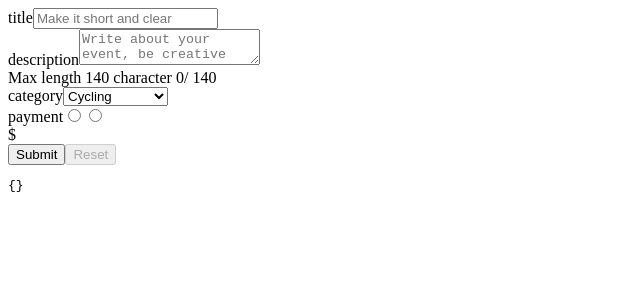
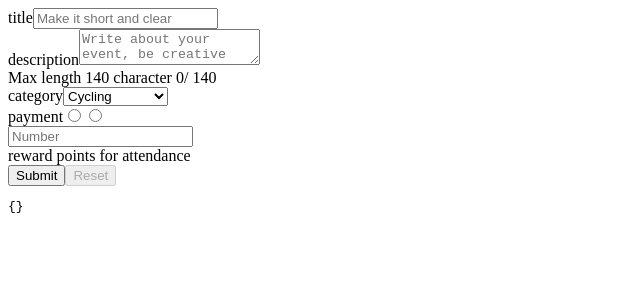
Before and after one commit to morawskiOZ/Monterail_Task, a React (Create React App) app: page / in a window 1280 px wide. Shown: the top 300 px of the page, without its empty margins (0-640 px from the left). Built offline with nearby package versions, Linux system fonts and the light colour scheme.

Commit message:
make description optional

```diff
--- a/src/components/MainForm/FormInput/FormInput.tsx
+++ b/src/components/MainForm/FormInput/FormInput.tsx
@@ -50,12 +50,15 @@ const FormInput = ({ ...props }: FormInputProps) => {
       parse={parseInput}
       type={elements ? elements.type : type}
     >
-      {({ input, meta }) => (
+      {({ input, meta }) => {
+        const inputToRender = assignElement(props, input)
+
+        return (
           <div>
             <label>{label}</label>
-          {assignElement(props, input)}
+            {inputToRender}
             {meta.error && meta.touched && <span>{meta.error}</span>}
-          {description && (
+            {description && inputToRender && (
               <div className="FormInput-descriptionRow">
                 <span> {description} </span>
                 {counter && maxLength && (
@@ -66,7 +69,8 @@ const FormInput = ({ ...props }: FormInputProps) => {
               </div>
             )}
           </div>
-      )}
+        )
+      }}
     </Field>
   )
 }
--- a/src/components/MainForm/FormSchema/inputsSchema.json
+++ b/src/components/MainForm/FormSchema/inputsSchema.json
@@ -74,6 +74,11 @@
         { "type": "radio","name":"paid_event", "label": "Paid event", "value": true }
       ]
     },
-    { "type": "number","name":"event_fee", "placeholder": "Fee", "description": "$", "condition":"paid_event" }
-  ]
+    { "type": "number","name":"event_fee", "placeholder": "Fee", "description": "$", "condition":"paid_event" },
+    { "type": "number","name":"reward", "placeholder": "Number", "description": "reward points for attendance" }
+
+  ],
+  "coordinator": [{
+
+  }]
 }
```
Lines whose indentation alone changed are shown as unchanged.
